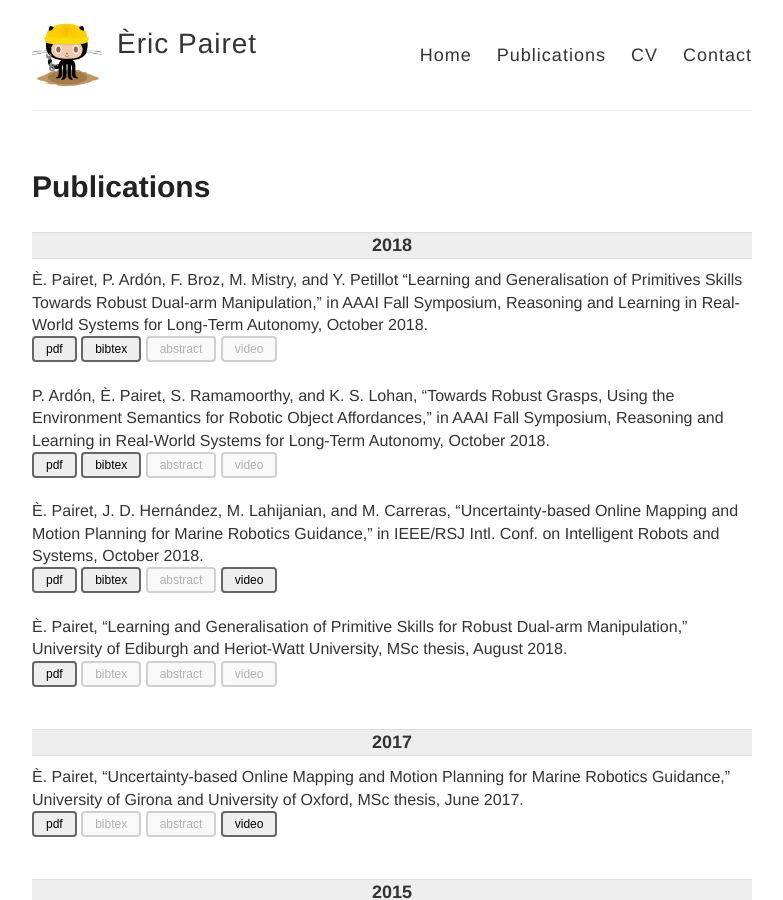
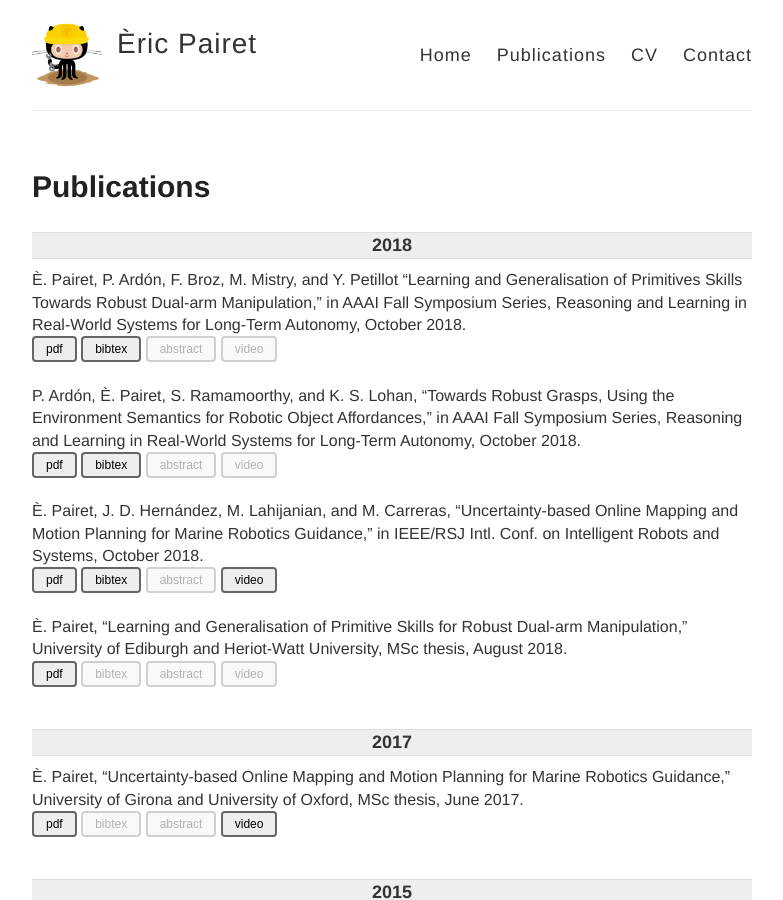
Before and after one commit to ericpairet/ericpairet.github.io, a Jekyll site: the page built from publications.md, in a window 1280 px wide and 900 px high. Shown: the whole window, without its empty margins (248-1031 px from the left). Built offline with Jekyll 4.4.1, drawn with Linux system fonts in a browser that asks for light colours.

Commit message:
Polishing details of AAAI

```diff
--- a/_data/2018.yaml
+++ b/_data/2018.yaml
@@ -1,9 +1,9 @@
-- name: È. Pairet, P. Ardón, F. Broz, M. Mistry, and Y. Petillot “Learning and Generalisation of Primitives Skills Towards Robust Dual-arm Manipulation," in AAAI Fall Symposium, Reasoning and Learning in Real-World Systems for Long-Term Autonomy, October 2018.
+- name: È. Pairet, P. Ardón, F. Broz, M. Mistry, and Y. Petillot “Learning and Generalisation of Primitives Skills Towards Robust Dual-arm Manipulation," in AAAI Fall Symposium Series, Reasoning and Learning in Real-World Systems for Long-Term Autonomy, October 2018.
   pdf: 18pairet2018learningb.pdf
   bibtex: 18pairet2018learningb.txt
   youtube:
 
-- name: P. Ardón, È. Pairet, S. Ramamoorthy, and K. S. Lohan, “Towards Robust Grasps, Using the Environment Semantics for Robotic Object Affordances," in AAAI Fall Symposium, Reasoning and Learning in Real-World Systems for Long-Term Autonomy, October 2018.
+- name: P. Ardón, È. Pairet, S. Ramamoorthy, and K. S. Lohan, “Towards Robust Grasps, Using the Environment Semantics for Robotic Object Affordances," in AAAI Fall Symposium Series, Reasoning and Learning in Real-World Systems for Long-Term Autonomy, October 2018.
   pdf: 18ardon2018towards.pdf
   bibtex: 18ardon2018towards.txt
   youtube:
```
